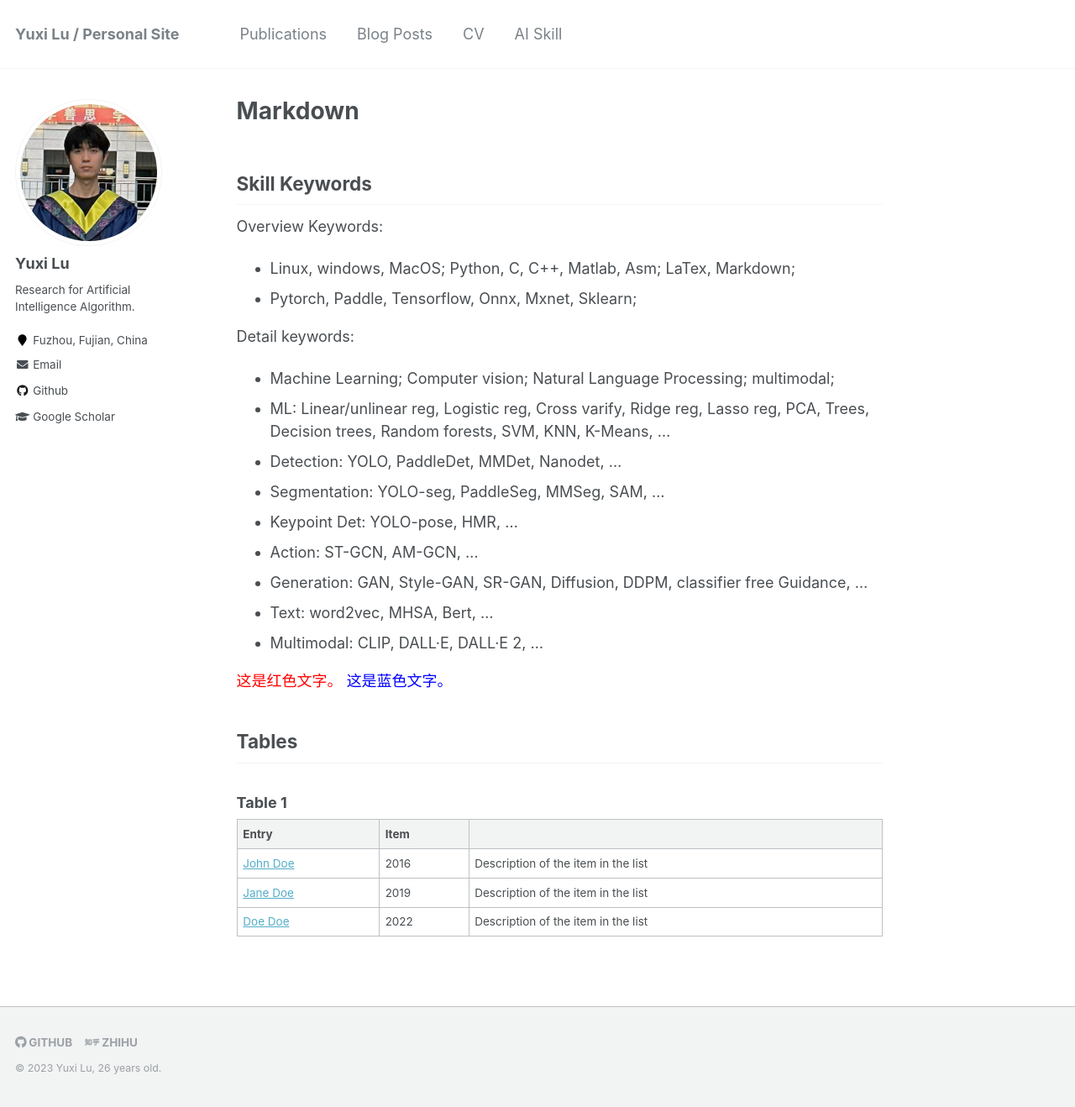
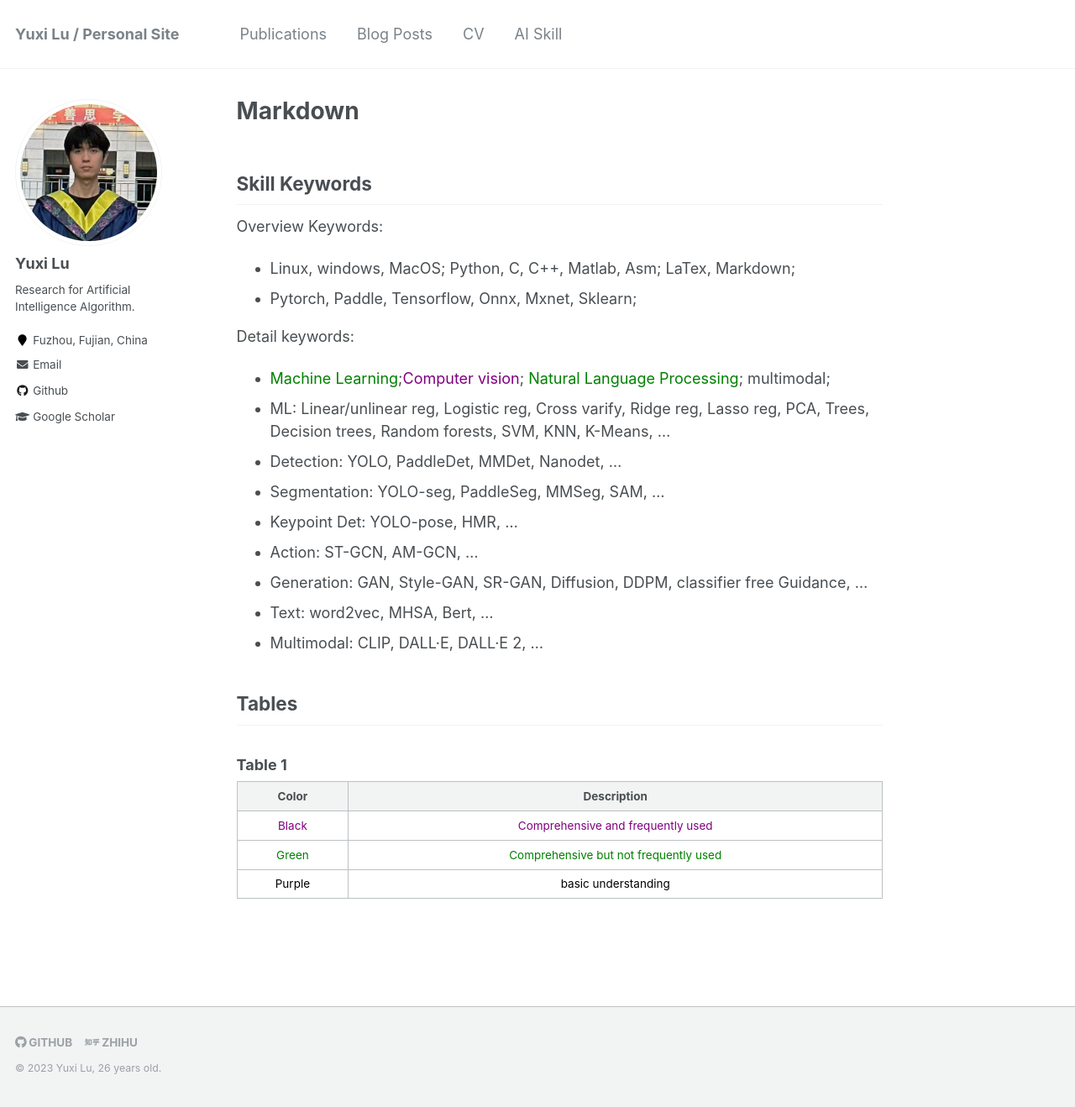
Before and after one commit to divided7/divided7.github.io, a Jekyll site: the page built from _pages/markdown.md, in a window 1280 px wide and 1318 px high. Shown: the whole window at 84% size. Built offline with Jekyll 4.4.1, drawn with Linux system fonts in a browser that asks for light colours.

Commit message:
Update markdown.md

```diff
--- a/_pages/markdown.md
+++ b/_pages/markdown.md
@@ -15,7 +15,7 @@ Overview Keywords:
 
 Detail keywords:
 
-* Machine Learning; Computer vision; Natural Language Processing; multimodal;
+* <span style="color: green;">Machine Learning</span>;<span style="color: Purple;">Computer vision</span>; <span style="color: green;">Natural Language Processing</span>; multimodal;
 * ML: Linear/unlinear reg, Logistic reg, Cross varify, Ridge reg, Lasso reg, PCA, Trees, Decision trees, Random forests, SVM, KNN, K-Means, ...
 * Detection: YOLO, PaddleDet, MMDet, Nanodet, ...
 * Segmentation: YOLO-seg, PaddleSeg, MMSeg, SAM, ...
@@ -25,17 +25,12 @@ Detail keywords:
 * Text: word2vec, MHSA, Bert, ...
 * Multimodal: CLIP, DALL·E, DALL·E 2, ...
 
-
-<span style="color: red;">这是红色文字。</span>
-<span style="color: blue;">这是蓝色文字。</span>
-
-
 ## Tables
 
 ### Table 1
 
-| Entry            | Item   |                                                              |
-| --------         | ------ | ------------------------------------------------------------ |
-| [John Doe](#)    | 2016   | Description of the item in the list                          |
-| [Jane Doe](#)    | 2019   | Description of the item in the list                          |
-| [Doe Doe](#)     | 2022   | Description of the item in the list                          |
+|                   Color                    |                         Description                          |
+| :----------------------------------------: | :----------------------------------------------------------: |
+|  <span style="color: Purple;">Black</span>  | <span style="color: Purple;">Comprehensive and  frequently used</span> |
+|  <span style="color: green;">Green</span>  | <span style="color: green;">Comprehensive but not frequently used</span> |
+| <span style="color: black;">Purple</span> |   <span style="color: black;">basic understanding</span>    |
```
